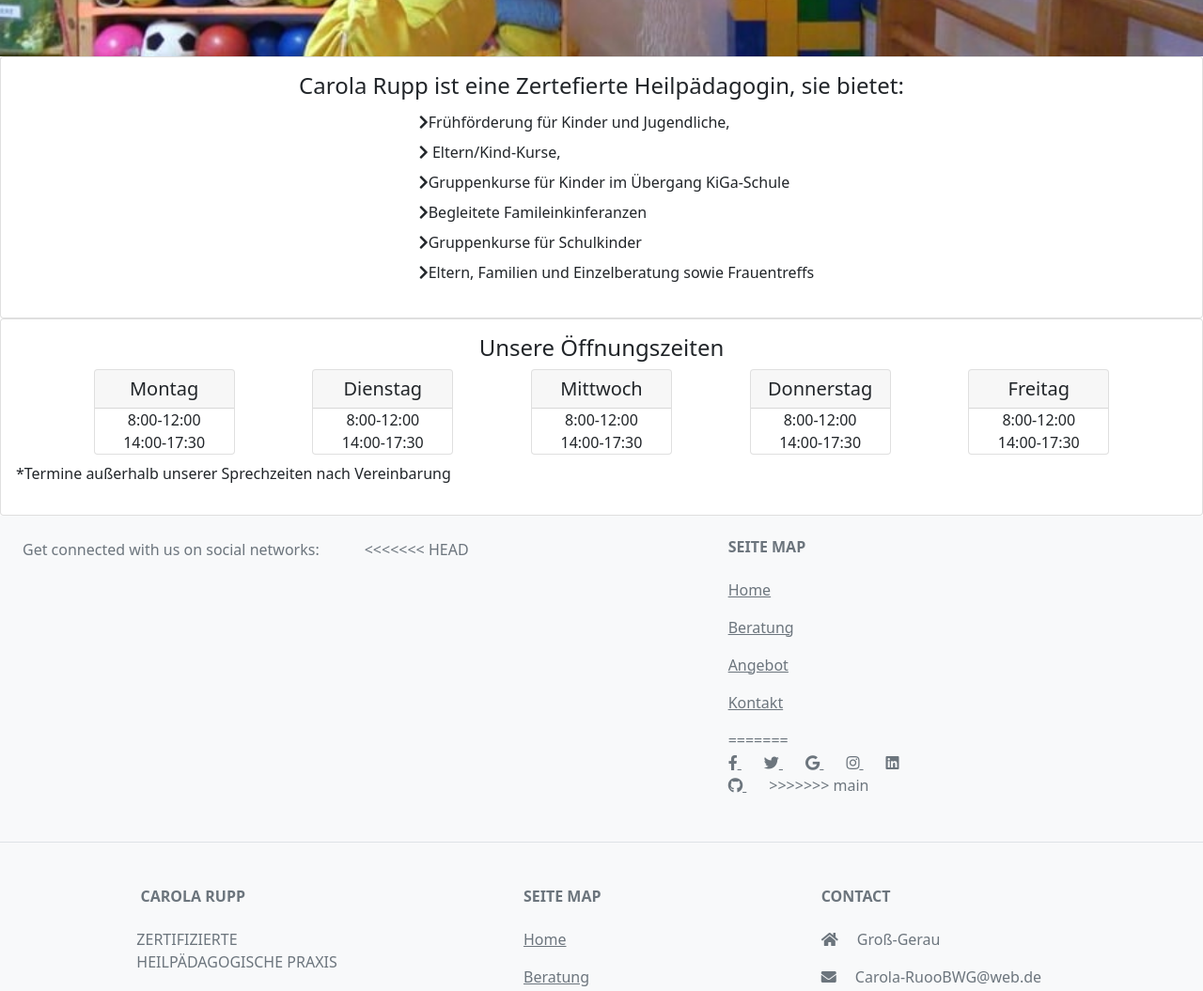
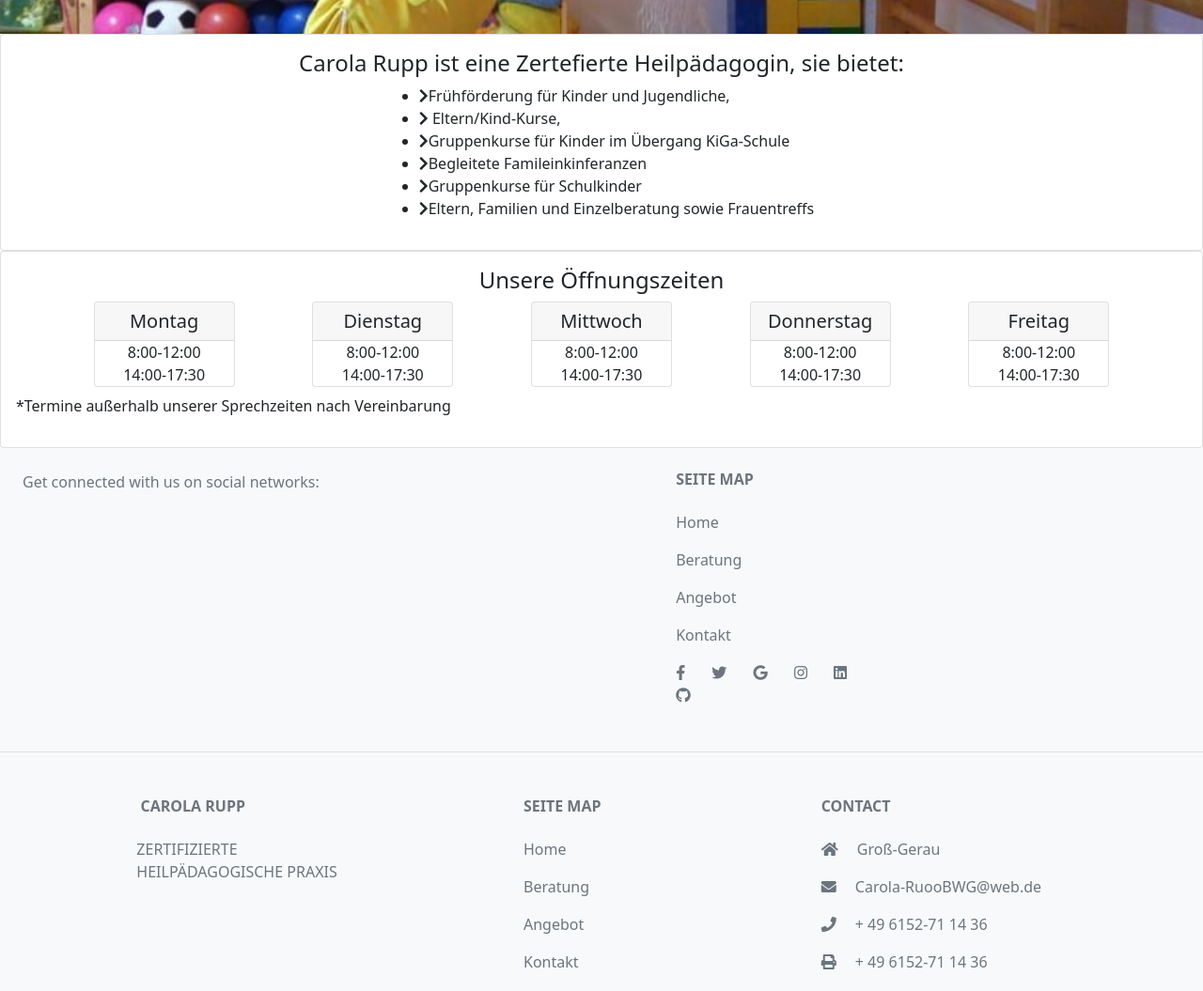
Before and after one commit to ahmetyanik/FinalProjekt, a website: page src/index.html in a window 1280 px wide. Shown: the part 460-1515 px from the top of the page at 94% size. Drawn offline with nearby package versions, Linux system fonts and the light colour scheme; a web font is replaced by a local one.

Commit message:
welhe änderungen

```diff
--- a/src/index.html
+++ b/src/index.html
@@ -10,13 +10,13 @@
     <link rel="stylesheet" href="/src/style/main.css">
 
 
-<<<<<<< HEAD
+
     <link href="https://cdn.jsdelivr.net/npm/bootstrap@5.1.0/dist/css/bootstrap.min.css" rel="stylesheet" integrity="sha384-KyZXEAg3QhqLMpG8r+8fhAXLRk2vvoC2f3B09zVXn8CA5QIVfZOJ3BCsw2P0p/We" crossorigin="anonymous">
 
     <script src="https://kit.fontawesome.com/d556c3d1df.js" crossorigin="anonymous"></script>
 
 
-=======
+
     <link href="https://cdn.jsdelivr.net/npm/bootstrap@5.1.0/dist/css/bootstrap.min.css" rel="stylesheet"
         integrity="sha384-KyZXEAg3QhqLMpG8r+8fhAXLRk2vvoC2f3B09zVXn8CA5QIVfZOJ3BCsw2P0p/We" crossorigin="anonymous">
     <link rel="preconnect" href="https://fonts.googleapis.com">
@@ -25,7 +25,7 @@
     <link rel="stylesheet" href="https://use.fontawesome.com/releases/v5.13.0/css/all.css"
         integrity="sha384-Bfad6CLCknfcloXFOyFnlgtENryhrpZCe29RTifKEixXQZ38WheV+i/6YWSzkz3V" crossorigin="anonymous" />
 
->>>>>>> main
+
 
 </head>
 
@@ -172,7 +172,7 @@
             <div class="me-5 d-none d-lg-block">
                 <span>Get connected with us on social networks:</span>
             </div>
-<<<<<<< HEAD
+
             <!-- Grid column -->
 
             <!-- Grid column -->
@@ -191,7 +191,7 @@
               <p>
                 <a href="./kontakt.html" class="text-reset">Kontakt</a>
               </p>
-=======
+
             <!-- Left -->
 
             <!-- Right -->
@@ -214,7 +214,7 @@
                 <a href="#" class="me-4 text-reset">
                     <i class="fab fa-github"></i>
                 </a>
->>>>>>> main
+
             </div>
             <!-- Right -->
         </section>
--- a/src/scss/main.scss
+++ b/src/scss/main.scss
@@ -1,9 +1,4 @@
-<<<<<<< HEAD
 
-
-
-=======
->>>>>>> main
 /* VARIABLEN START */
 
 $title-font: "Viga", sans-serif;
@@ -11,7 +6,6 @@ $header-link-font-size: 1.5rem;
 
 /* VARIABLEN END */
 
-<<<<<<< HEAD
 /* Style from Siddik*/
 
 
@@ -22,8 +16,6 @@ a{
 /* Style from Siddik */
 
 
-=======
->>>>>>> main
 /* Ahmet*/
 
 body {
```
Also changed, not shown: src/style/main.css.
